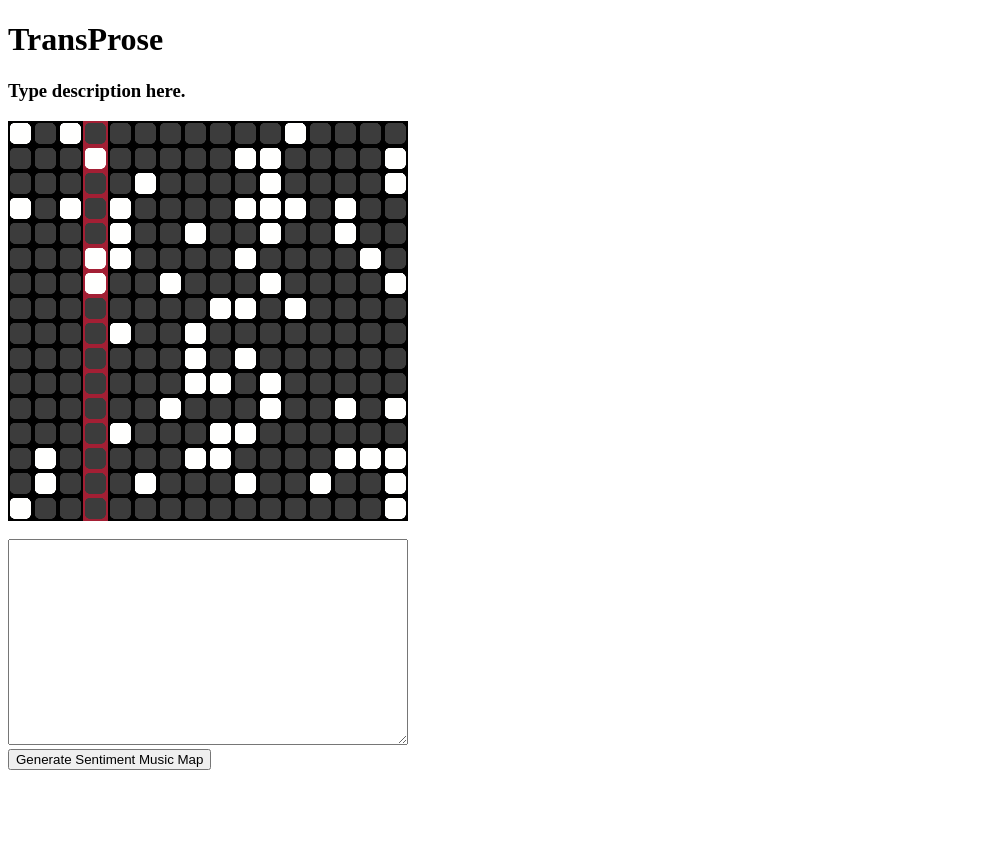
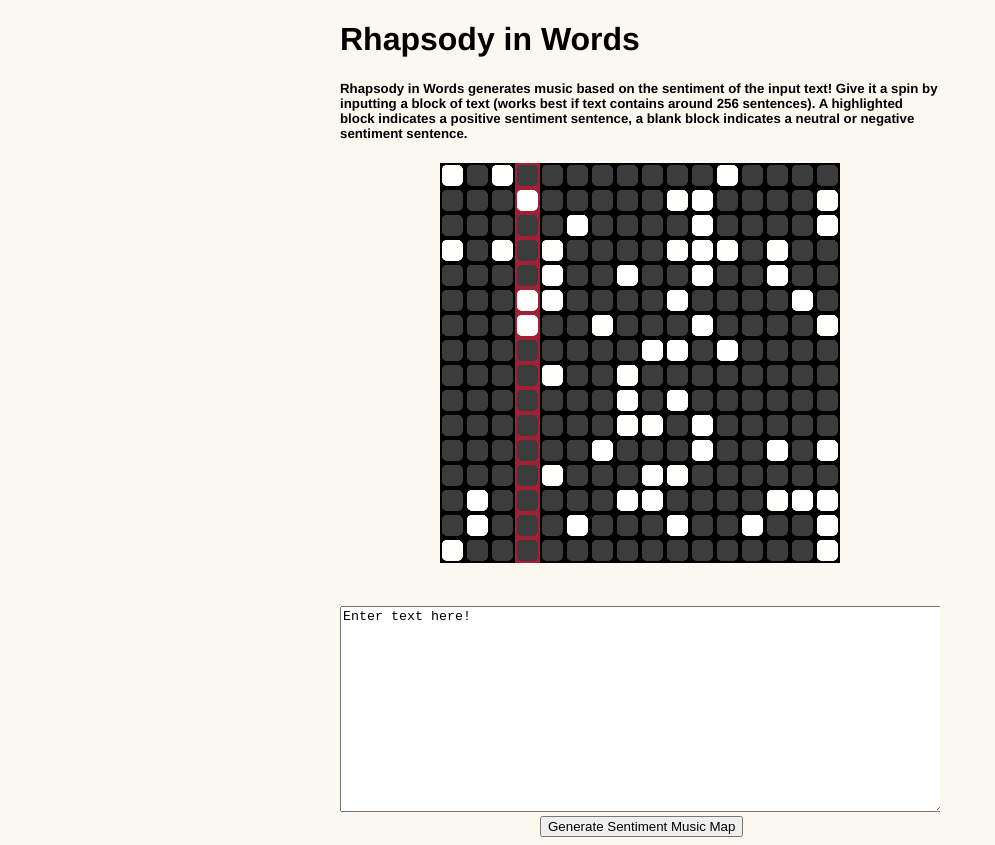
Before and after one commit to derekwu/hackMIT_2014, a plain HTML site: page index.html in a window 1280 px wide. Shown: the whole page, without its empty margins (0-995 px from the left). Before the commit the page ends 800 px from the top, so only its background shows below. Drawn offline with Linux system fonts and the light colour scheme; no server answers; animation ran at ten frames a second.

Commit message:
actual MVP

```diff
--- a/index.html
+++ b/index.html
@@ -3,7 +3,7 @@
     <head>
         <link rel="stylesheet" type="text/css" href="musiker.css">
         <meta charset="UTF-8" />
-        <title>Musiker</title>
+        <title>Rhapsody in Words</title>
 		<script src="howler.min.js"></script>
 		<script src="sentiment_analysis.js"></script>
         <script src="phaser.min.js"></script>
@@ -15,17 +15,20 @@
     <div>
         <div class="header">
                 <h1 class="title">
-                    TransProse
+                    Rhapsody in Words
                 </h1>
-                <h3 class="description">
-                    Type description here.
-                </h3>
+                <h5 class="description">
+                    Rhapsody in Words generates music based on the sentiment of the input text! Give it a spin by inputting a block of text (works best if text contains around 256 sentences). A highlighted block indicates a positive sentiment sentence, a blank block indicates a neutral or negative sentiment sentence.
+                </h5>
         </div>
         <div id='game'></div>
+        <h6 id='loading'></h6>
         <br>
         <div id='query' >
-            <textarea id="textbox1"></textarea> <br>
+            <textarea id="textbox1">Enter text here!</textarea><br>
+            <div id='button'>
             <input type="submit" id="button1" value="Generate Sentiment Music Map" />
+        </div>
         </div>
     </div>
 
--- a/main.js
+++ b/main.js
@@ -99,6 +99,7 @@ window.onload = function() {
 			}
 
 			if (totalQueries > 0 && isComplete) {
+				$("#loading").text("Music Map Generated!");
 				totalQueries = 0;
 				populate_board(binaryArray);
 
@@ -145,8 +146,9 @@ window.onload = function() {
 
 	function setup() {
 		$("#button1").click(function() {
+			$("#loading").text("Generating...")
 			var text = $("#textbox1").val();
-            queries = text.split(/[?.!]/);
+            queries = text.split(/[?.!\n]/);
 			num_ids_finished = 0;
 			update_complete = false;
 			text_processing(queries);
--- a/musiker.css
+++ b/musiker.css
@@ -1,18 +1,46 @@
+html,body{
+	font-family:"Clear Sans","Helvetica Neue",Arial,sans-serif;
+	background:#faf8ef;
+}
+
 #game{
 position:relative;
 overflow: hidden
 float:left;
-margin:0 auto
+margin-left: auto;
+margin-right: auto;
+width:400px;
 }
 
 #query{
 position:relative;
-overflow: hidden
-float:left;
+overflow: hidden;
+margin-left: auto;
+margin-right: auto;
+width:600px;
 }
 
 #textbox1{
 	height:200px;
-	width:394px;
+	width:600px;
 	rows:10;
 }
+
+#button{
+	margin-left: auto;
+	margin-right: auto;
+	width:200px;
+}
+
+#loading{
+	margin-left: auto;
+	margin-right: auto;
+	text-align: center;
+	width:200px;
+}
+
+.header{
+	margin-left: auto;
+	margin-right: auto;
+	width:600px;
+}
```
